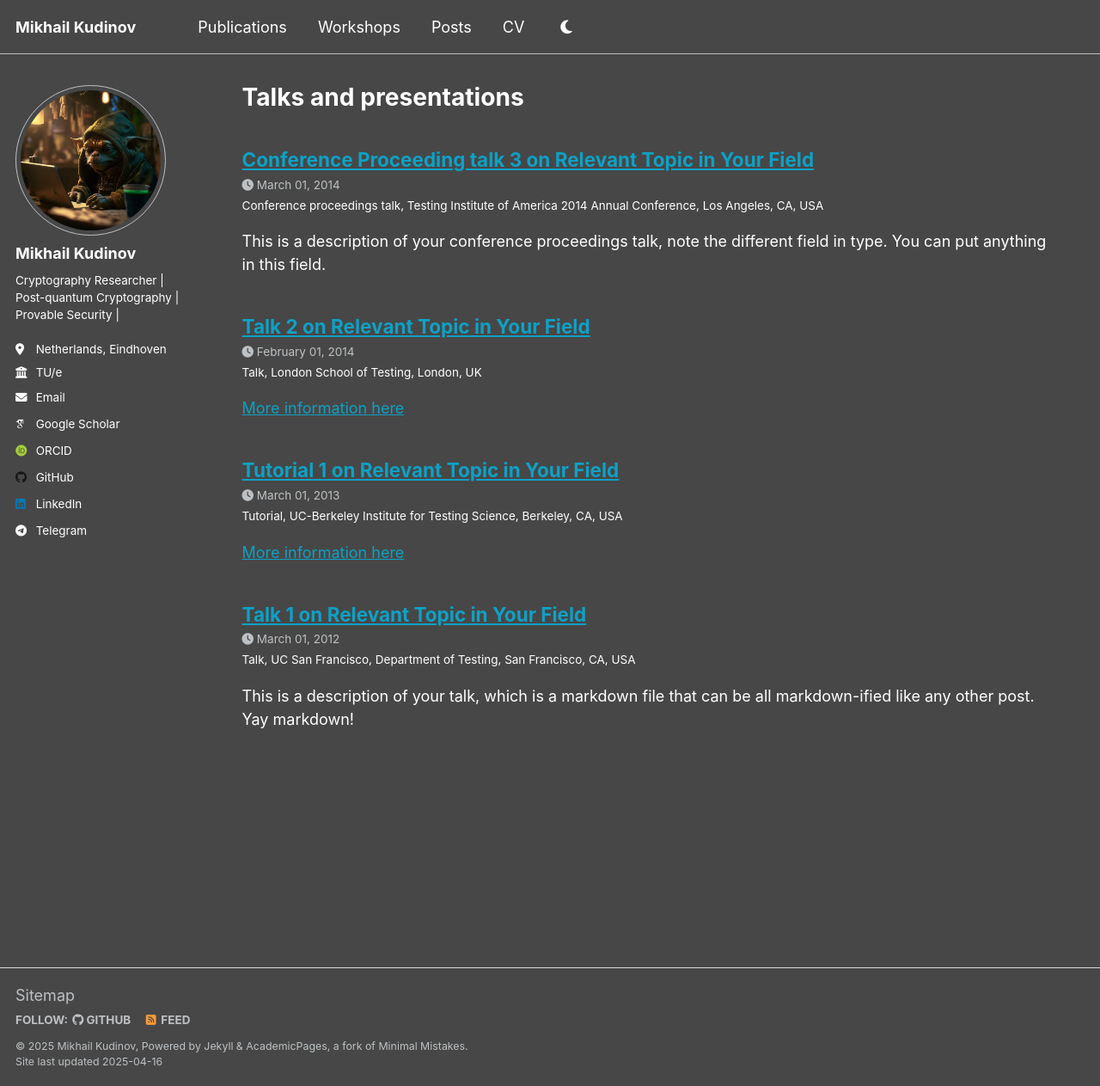
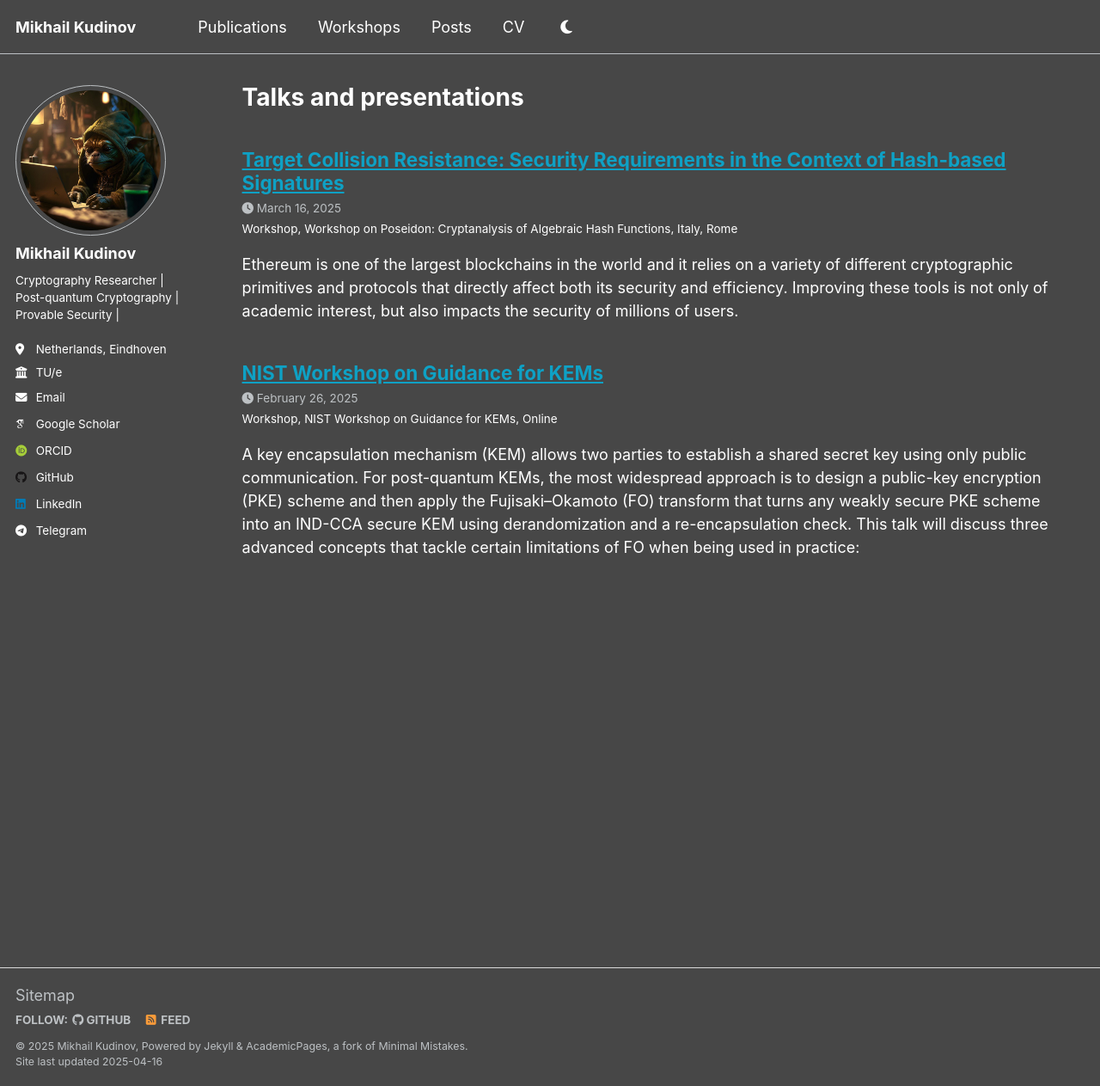
Before and after one commit to error0024/error0024.github.io, a Jekyll site: the page built from _pages/talks.html, in a window 1280 px wide and 1263 px high. Shown: the whole window at 86% size. Built offline with Jekyll 4.4.1, drawn with Linux system fonts in a browser that asks for light colours; some web fonts are replaced; a file with an impossible date is left out.

Commit message:
workshops

```diff
--- a/_talks/2012-03-01-talk-1.md
+++ /dev/null
@@ -1,11 +0,0 @@
----
-title: "Talk 1 on Relevant Topic in Your Field"
-collection: talks
-type: "Talk"
-permalink: /talks/2012-03-01-talk-1
-venue: "UC San Francisco, Department of Testing"
-date: 2012-03-01
-location: "San Francisco, CA, USA"
----
-
-This is a description of your talk, which is a markdown file that can be all markdown-ified like any other post. Yay markdown!
--- a/_talks/2013-03-01-tutorial-1.md
+++ /dev/null
@@ -1,13 +0,0 @@
----
-title: "Tutorial 1 on Relevant Topic in Your Field"
-collection: talks
-type: "Tutorial"
-permalink: /talks/2013-03-01-tutorial-1
-venue: "UC-Berkeley Institute for Testing Science"
-date: 2013-03-01
-location: "Berkeley, CA, USA"
----
-
-[More information here](http://exampleurl.com)
-
-This is a description of your tutorial, note the different field in type. This is a markdown files that can be all markdown-ified like any other post. Yay markdown!
--- a/_talks/2014-02-01-talk-2.md
+++ /dev/null
@@ -1,13 +0,0 @@
----
-title: "Talk 2 on Relevant Topic in Your Field"
-collection: talks
-type: "Talk"
-permalink: /talks/2014-02-01-talk-2
-venue: "London School of Testing"
-date: 2014-02-01
-location: "London, UK"
----
-
-[More information here](http://example2.com)
-
-This is a description of your talk, which is a markdown files that can be all markdown-ified like any other post. Yay markdown!
--- a/_talks/2014-03-01-talk-3.md
+++ /dev/null
@@ -1,11 +0,0 @@
----
-title: "Conference Proceeding talk 3 on Relevant Topic in Your Field"
-collection: talks
-type: "Conference proceedings talk"
-permalink: /talks/2014-03-01-talk-3
-venue: "Testing Institute of America 2014 Annual Conference"
-date: 2014-03-01
-location: "Los Angeles, CA, USA"
----
-
-This is a description of your conference proceedings talk, note the different field in type. You can put anything in this field.
--- /dev/null
+++ b/_talks/2025-02-26-ws.md
@@ -0,0 +1,18 @@
+---
+title: "NIST Workshop on Guidance for KEMs "
+collection: talks
+type: "Workshop"
+permalink: /talks/2025-02-26-ws
+venue: "NIST Workshop on Guidance for KEMs"
+date: 2025-02-26
+location: "Online"
+---
+
+A key encapsulation mechanism (KEM) allows two parties to establish a shared secret key using only public communication. For post-quantum KEMs, the most widespread approach is to design a public-key encryption (PKE) scheme and then apply the Fujisaki–Okamoto (FO) transform that turns any weakly secure PKE scheme into an IND-CCA secure KEM using derandomization and a re-encapsulation check. This talk will discuss three advanced concepts that tackle certain limitations of FO when being used in practice:
+
+1. verifiable decapsulation, to prevent faulty implementations from skipping the FO reencapsulation check;
+2. salting, to reduce the impact of multi-ciphertext attacks on KEMs built from PKEs with small message spaces; and;
+3. security of rejection modes, for simpler designs and to justify usage of FO-based KEMs within bigger protocols even if protocol interactions leak their rejection behavior.
+
+By incorporating such functionality into FO directly, KEMs can achieve these extended forms of
+security by applying the new FO transforms to existing post-quantum public PKE building blocks.
--- /dev/null
+++ b/_talks/2025-03-16-ws.md
@@ -0,0 +1,11 @@
+---
+title: "Target Collision Resistance: Security Requirements in the Context of Hash-based Signatures"
+collection: talks
+type: "Workshop"
+permalink: /talks/2025-03-16-ws
+venue: "Workshop on Poseidon: Cryptanalysis of Algebraic Hash Functions"
+date: 2025-03-16
+location: "Italy, Rome"
+---
+
+Ethereum is one of the largest blockchains in the world and it relies on a variety of different cryptographic primitives and protocols that directly affect both its security and efficiency.  Improving these tools is not only of academic interest, but also impacts the security of millions of users.
```
Also changed, not shown: _pages/about.md (+2 -2 lines), _talks/2022-0x-0x.md (added, +11 -0 lines).
